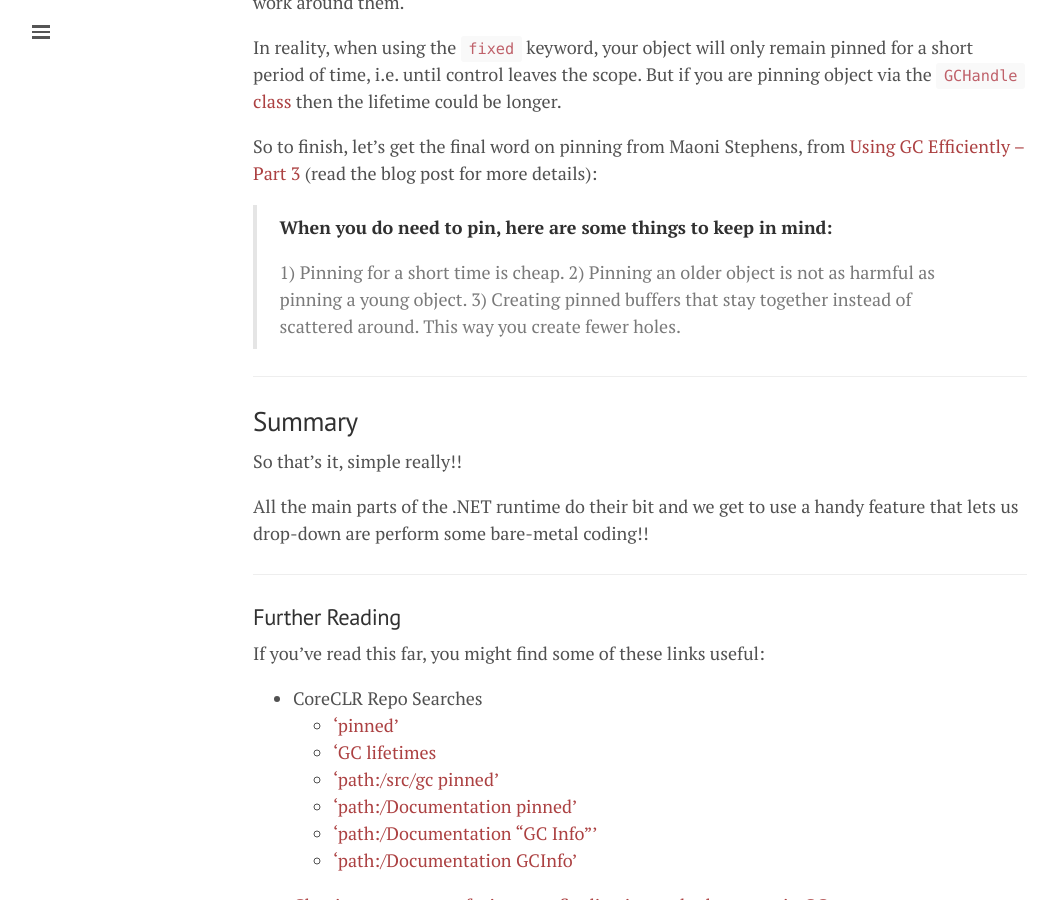
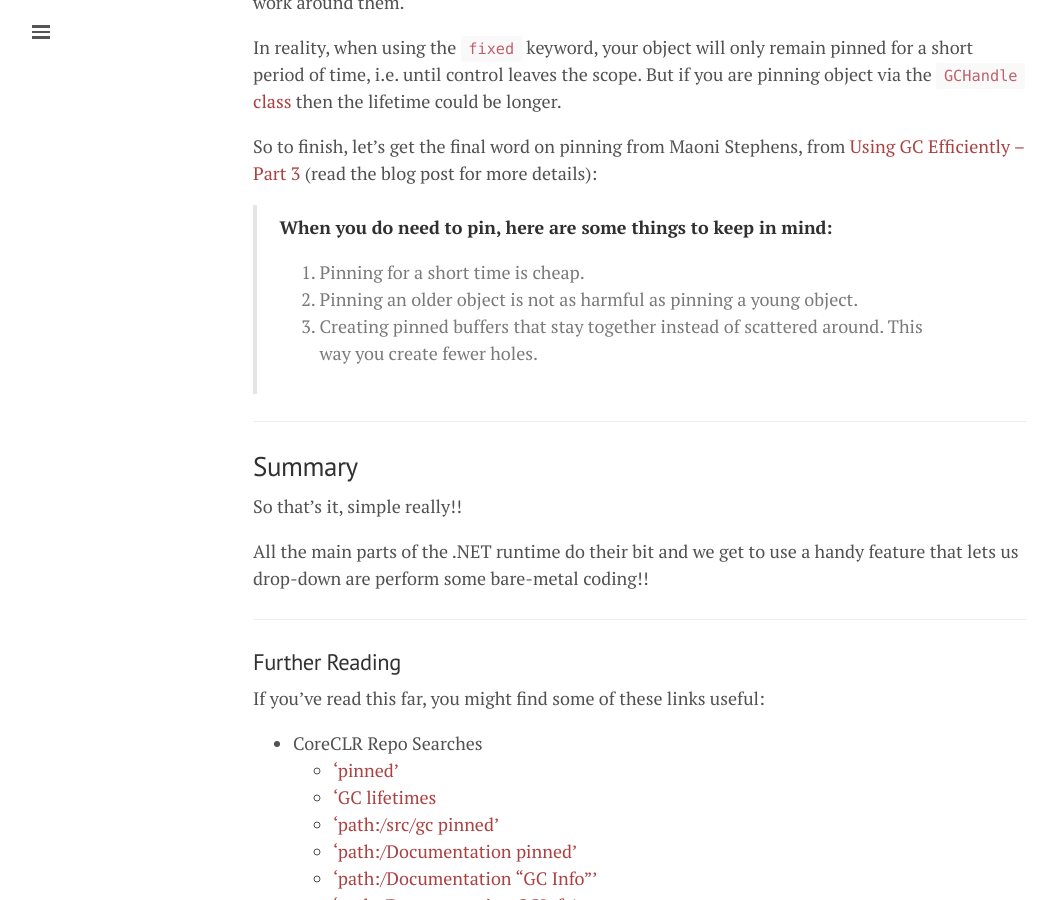
Before and after one commit to mattwarren/mattwarren.github.io, a Jekyll site: the page built from _posts/2016-10-26-How-does-the-fixed-keyword-work.md, in a window 1280 px wide and 900 px high, scrolled down 6521 px. Shown: the whole window, without its empty margins (0-1055 px from the left). Built offline with Jekyll 4.4.1, drawn with Linux system fonts in a browser that asks for light colours; nearby versions of some CDN libraries; comment, search, counter and statistics services are not loaded; some of the changed text lies outside the part shown.

Commit message:
Fixing formatting

```diff
--- a/_posts/2016-10-26-How-does-the-fixed-keyword-work.md
+++ b/_posts/2016-10-26-How-does-the-fixed-keyword-work.md
@@ -218,9 +218,9 @@ So to finish, let's get the final word on pinning from Maoni Stephens, from [Usi
 
 > **When you do need to pin, here are some things to keep in mind:**
 >
-> 1) Pinning for a short time is cheap.
-> 2) Pinning an older object is not as harmful as pinning a young object.
-> 3) Creating pinned buffers that stay together instead of scattered around. This way you create fewer holes.
+> 1. Pinning for a short time is cheap.
+> 2. Pinning an older object is not as harmful as pinning a young object.
+> 3. Creating pinned buffers that stay together instead of scattered around. This way you create fewer holes.
 
 ----
 
```
